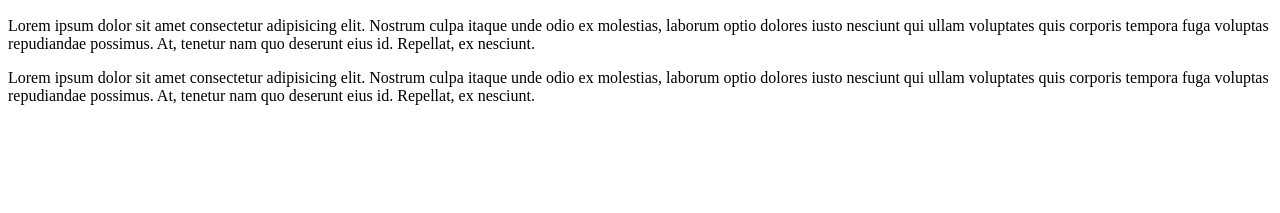
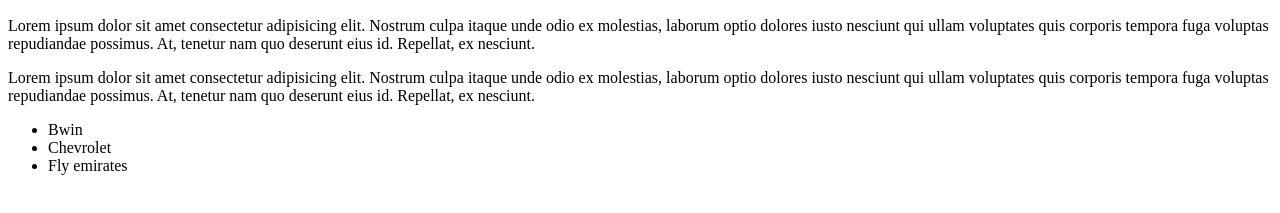
Before and after one commit to Domiciano/Taller1AGitPassport, a plain HTML site: page index.html in a window 1280 px wide. Shown: the part 131-344 px from the top of the page. Drawn offline with Linux system fonts and the light colour scheme.

Commit message:
Sponsors added

```diff
--- a/index.html
+++ b/index.html
@@ -20,6 +20,19 @@
 
         <p>Lorem ipsum dolor sit amet consectetur adipisicing elit. Nostrum culpa itaque unde odio ex molestias, laborum optio dolores iusto nesciunt qui ullam voluptates quis corporis tempora fuga voluptas repudiandae possimus. At, tenetur nam quo deserunt eius id. Repellat, ex nesciunt.</p>
 
+
+        <!--Contenedor-->
+        <div>
+
+            <ul>
+                <li>Bwin</li>
+                <li>Chevrolet</li>
+                <li>Fly emirates</li>
+            </ul>
+
+        </div>
+
+
     </body>
 
 </html>
```
